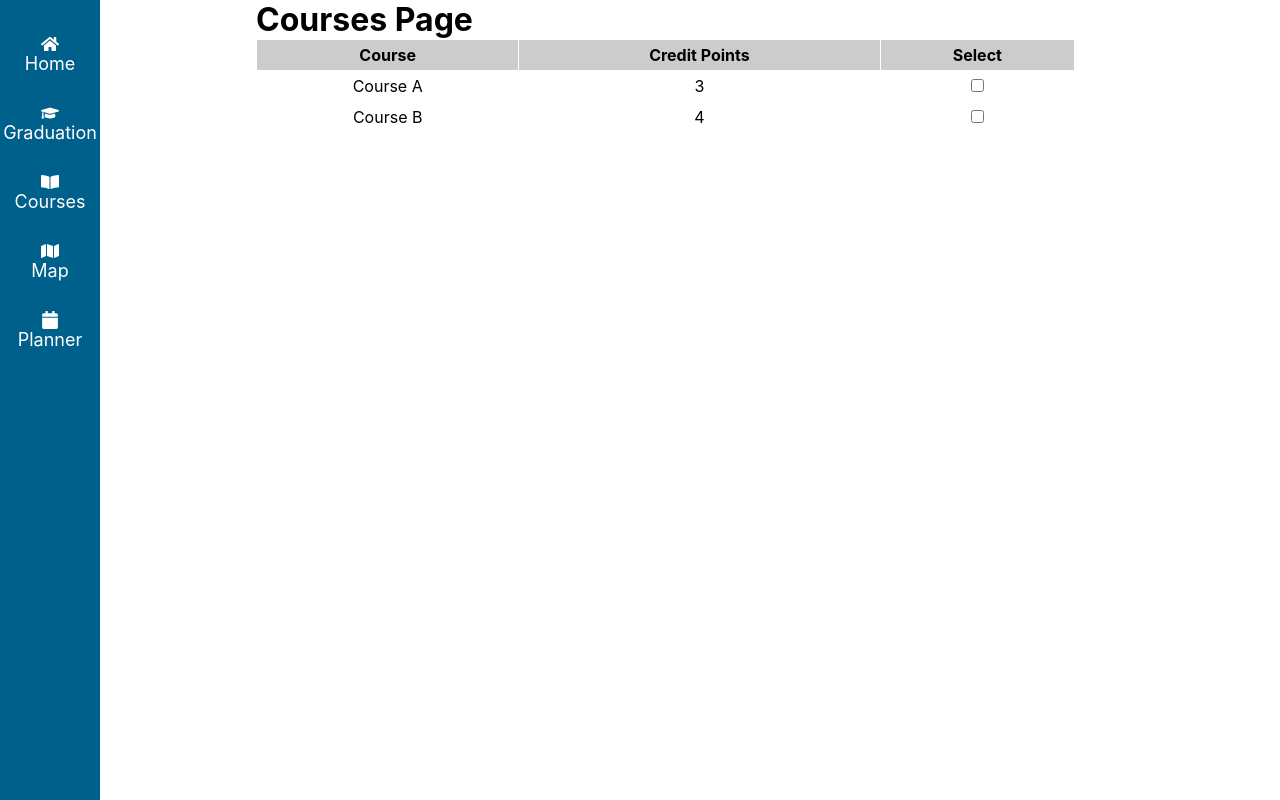
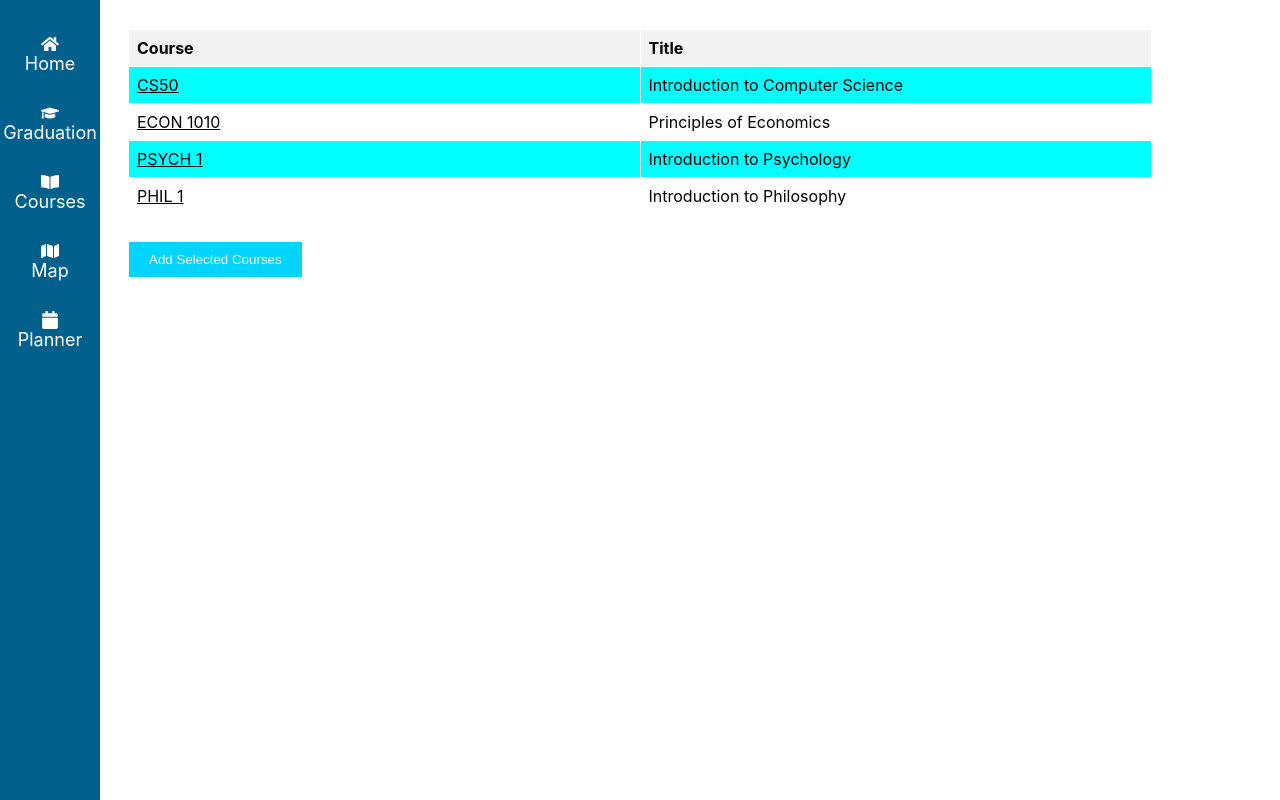
Before and after one commit to shivamkalra123/ICMP, a React (Create React App) app: page /courses in a window 1280 px wide. Built offline with nearby package versions, Linux system fonts and the light colour scheme; a web font is replaced by a local one.

Commit message:
Course-Page

```diff
--- a/src/Student_centre/Courses.js
+++ b/src/Student_centre/Courses.js
@@ -1,44 +1,149 @@
+// CoursePage.js
 import React, { useState } from 'react';
 import { useHistory } from 'react-router-dom';
-import CourseTable from '../Student_centre/courseTable';
+import '../Student_centre/admin_css/courses.css';
 import ParentComponent from './admin_nav';
 
-const CoursesPage = () => {
-  const courses = [
-    { name: 'Course A', creditPoints: 3 },
-    { name: 'Course B', creditPoints: 4 },
-    // Add more courses as needed
-  ];
+const SubCourseList = ({ subCourses, handleCheckboxChange }) => {
+  return (
+    <ul className="sub-course-list">
+    {subCourses.map(subCourse => (
+      <li key={subCourse.id}>
+        <input
+          type="checkbox"
+          checked={subCourse.checked}
+          onChange={() => handleCheckboxChange(subCourse)}
+        />
+         <a href="#">{subCourse.name}</a>
+          <p>{subCourse.description}</p>
 
-  const [selectedCourses, setSelectedCourses] = useState([]);
+      </li>
+    ))}
+  </ul>
+  );
+};
+
+const CourseList = ({ courses, handleCourseClick, handleCheckboxChange }) => {
+  return (
+    <div className="course-list-container">
+      <table className="course-list-table">
+        <thead>
+          <tr>
+            <th>Course</th>
+            <th>Title</th>
+          </tr>
+        </thead>
+        <tbody>
+          {courses.map(course => (
+            <tr key={course.id}>
+              <td>
+                <a href="#" onClick={(e) => handleCourseClick(e, course)}>{course.name}</a>
+                {course.expanded && (
+            <SubCourseList subCourses={course.subCourses} handleCheckboxChange={handleCheckboxChange} />
+          )}
+              </td>
+              <td>{course.title}</td>
+            </tr>
+          ))}
+        </tbody>
+      </table>
+
+    </div>
+  );
+};
+
+
+const CoursePage = () => {
+  const [courses, setCourses] = useState([
+    {
+      id: 1,
+      name: 'CS50',
+      title: 'Introduction to Computer Science',
+      expanded: false,
+      subCourses: [
+        { id: 11, name: 'Fundamentals of Programming', title: 'CS50x', description: 'Introduction to the intellectual enterprises of computer science and the art of programming.' , checked: false},
+        { id: 12, name: 'Web Development', title: 'CS50 Web', description: 'Learn to design and develop dynamic, secure, and high-performance web applications.', checked: false },
+      ]
+    },
+    {
+      id: 2,
+      name: 'ECON 1010',
+      title: 'Principles of Economics',
+      expanded: false,
+      subCourses: [
+        { id: 21, name: 'Microeconomics', title: 'ECON 1011', description: 'Introduction to microeconomic theory and policy analysis.', checked: false },
+        { id: 22, name: 'Macroeconomics', title: 'ECON 1012', description: 'Introduction to macroeconomic theory and policy analysis.', checked: false },
+      ]
+    },
+    {
+      id: 3,
+      name: 'PSYCH 1',
+      title: 'Introduction to Psychology',
+      expanded: false,
+      subCourses: [
+        { id: 31, name: 'Social Psychology', title: 'PSYCH 15', description: 'Introduction to the systematic study of human behavior in social contexts.', checked: false },
+        { id: 32, name: 'Abnormal Psychology', title: 'PSYCH 16', description: 'Introduction to the understanding and treatment of psychological disorders.', checked: false },
+      ]
+    },
+    {
+      id: 4,
+      name: 'PHIL 1',
+      title: 'Introduction to Philosophy',
+      expanded: false,
+      subCourses: [
+        { id: 41, name: 'Ethics', title: 'PHIL 21', description: 'Introduction to fundamental problems in moral philosophy.', checked: false },
+        { id: 42, name: 'Metaphysics', title: 'PHIL 22', description: 'Introduction to the study of reality, existence, and identity.', checked: false },
+      ]
+    }
+  ]);
+
   const history = useHistory();
 
-  const handleCheckboxChange = (course) => {
-    setSelectedCourses(prevSelected => {
-      const updatedSelected = prevSelected.includes(course)
-        ? prevSelected.filter(c => c !== course)
-        : [...prevSelected, course];
-      return updatedSelected;
+  const handleCourseClick = (e, clickedCourse) => {
+    e.preventDefault();
+    setCourses(prevCourses => prevCourses.map(course => ({
+      ...course,
+      expanded: course.id === clickedCourse.id ? !course.expanded : false
+    })));
+  };
+
+  const handleCheckboxChange = (subCourse) => {
+    setCourses(prevCourses => prevCourses.map(course => ({
+      ...course,
+      subCourses: course.subCourses.map(sc =>
+        sc.id === subCourse.id ? { ...sc, checked: !sc.checked } : sc
+      )
+    })));
+  };
+
+  const handleSubCourseClick = () => {
+    const selectedSubCourses = courses.flatMap(course =>
+      course.subCourses.filter(subCourse => subCourse.checked)
+    );
+    const data = {
+      selectedSubCourses
+    };
+    history.push({
+      pathname: '/addCourse',
+      state: { data }
     });
   };
 
-  const handleViewSelectedCourses = () => {
-    const selectedCoursesString = JSON.stringify(selectedCourses);
-    history.push(`/addCourse?selectedCourses=${selectedCoursesString}`);
-  };
+  return (
+    <div className="course-page">
+   <ParentComponent/>
+      <div className="course-content">
+        <div className="course-list-container">
+          <h2>Courses</h2>
+          <CourseList courses={courses} handleCourseClick={handleCourseClick} handleCheckboxChange={handleCheckboxChange} />
+        </div>
+        <div className="sub-course-list-container">
 
-  return (
-    <div>
-      <ParentComponent/>
-      <div className='course-tabl'>
-      <h1>Courses Page</h1>
-      <CourseTable courses={courses} handleCheckboxChange={handleCheckboxChange} />
-      {selectedCourses.length > 0 && (
-        <button onClick={handleViewSelectedCourses}>View Selected Courses</button>
-      )}
+                  <button className='selected_course' onClick={handleSubCourseClick}>Add Selected Courses</button>
+        </div>
       </div>
     </div>
   );
 };
 
-export default CoursesPage;
+export default CoursePage;
--- a/src/Student_centre/addCourses.js
+++ b/src/Student_centre/addCourses.js
@@ -1,49 +1,25 @@
-import React, { useState } from 'react';
+// AddCoursePage.js
+import React from 'react';
 import { useLocation } from 'react-router-dom';
-import ParentComponent from './admin_nav';
-import { FaTrash } from 'react-icons/fa';
-import '../Student_centre/admin_css/addCourse.css';
 
-const AddDropPage = () => {
+const AddCoursePage = () => {
   const location = useLocation();
-  const searchParams = new URLSearchParams(location.search);
-  const selectedCoursesString = searchParams.get('selectedCourses');
-  const [selectedCourses, setSelectedCourses] = useState(selectedCoursesString ? JSON.parse(selectedCoursesString) : []);
-
-  const handleRemoveCourse = (index) => {
-    const updatedCourses = [...selectedCourses];
-    updatedCourses.splice(index, 1);
-    setSelectedCourses(updatedCourses);
-  };
+  const { selectedCourse, selectedSubCourses } = location.state.data;
 
   return (
     <div>
-      <h1 className='selectedCourse'>Selected Courses</h1>
-      <ParentComponent />
-      <div className='vo'>
-        <table className="course-table">
-          <thead>
-            <tr>
-              <th className="course-header">Course</th>
-              <th className="credit-points">Credit Points</th>
-              <th className="select-checkbox">Select</th>
-            </tr>
-          </thead>
-          <tbody>
-            {selectedCourses.map((course, index) => (
-              <tr key={index}>
-                <td>{course.name}</td>
-                <td>{course.creditPoints}</td>
-                <td onClick={() => handleRemoveCourse(index)}>
-                  <FaTrash />
-                </td>
-              </tr>
-            ))}
-          </tbody>
-        </table>
+      <h1>Add Course Page</h1>
+      <div>
+        <h2>Selected Course: {selectedCourse}</h2>
+        <h2>Selected Sub-Courses:</h2>
+        <ul>
+          {selectedSubCourses.map(subCourse => (
+            <li key={subCourse.id}>{subCourse.name}</li>
+          ))}
+        </ul>
       </div>
     </div>
   );
 };
 
-export default AddDropPage;
+export default AddCoursePage;
--- a/src/Student_centre/admin_css/courses.css
+++ b/src/Student_centre/admin_css/courses.css
@@ -1,8 +1,47 @@
-.course-table{
+.course-list-container {
+  position: relative;
+}
+
+.course-list-table {
+  border-collapse: collapse;
   width: 80%;
-  text-align: center;
-}
-.course-tabl{
-  margin-left: 20%;
+  margin-left: 10%;
+  table-layout: fixed;
 
 }
+
+.course-list-table th,
+.course-list-table td {
+
+  padding: 8px;
+  text-align: left;
+  white-space: nowrap;
+  overflow: hidden;
+  text-overflow: ellipsis;
+}
+
+.course-list-table th {
+  position: sticky;
+  top: 0;
+  background-color: #f2f2f2;
+}
+
+
+button.selected_course{
+    position: relative;
+    background-color: rgb(0, 213, 255);
+    border: solid 1px white;
+    padding: 10px 20px;
+    margin-left: 10%;
+    color: white;
+    margin-top: 2%;
+}
+td a{
+    color: black;
+
+}
+
+
+.course-list-table tr:nth-child(odd) {
+  background-color: aqua; /* Adjust the width as per your preference */
+}
--- a/src/Student_centre/courseTable.js
+++ /dev/null
@@ -1,33 +0,0 @@
-// CourseTable.js
-import React from 'react';
-import '../Student_centre/admin_css/courses.css'
-
-const CourseTable = ({ courses, handleCheckboxChange }) => {
-  return (
-    <table className="course-table"> {/* Added className here */}
-      <thead>
-        <tr>
-          <th className="course-header">Course</th> {/* Added className here */}
-          <th className="credit-points">Credit Points</th> {/* Added className here */}
-          <th className="select-checkbox">Select</th> {/* Added className here */}
-        </tr>
-      </thead>
-      <tbody>
-        {courses.map((course, index) => (
-          <tr key={index} className="course-row"> {/* Added className here */}
-            <td className="course-name">{course.name}</td> {/* Added className here */}
-            <td className="course-credit">{course.creditPoints}</td> {/* Added className here */}
-            <td className="select-checkbox">
-              <input
-                type="checkbox"
-                onChange={() => handleCheckboxChange(course)}
-              />
-            </td>
-          </tr>
-        ))}
-      </tbody>
-    </table>
-  );
-};
-
-export default CourseTable;
```
